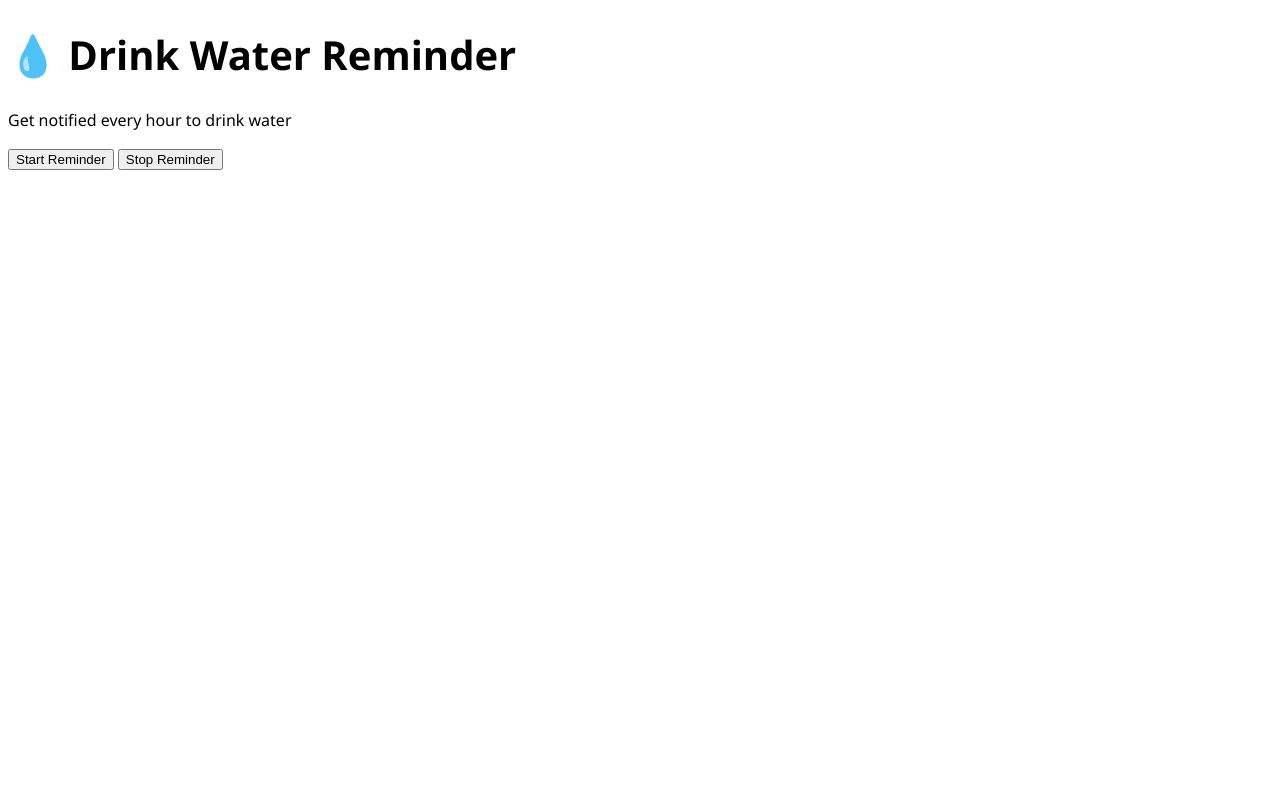
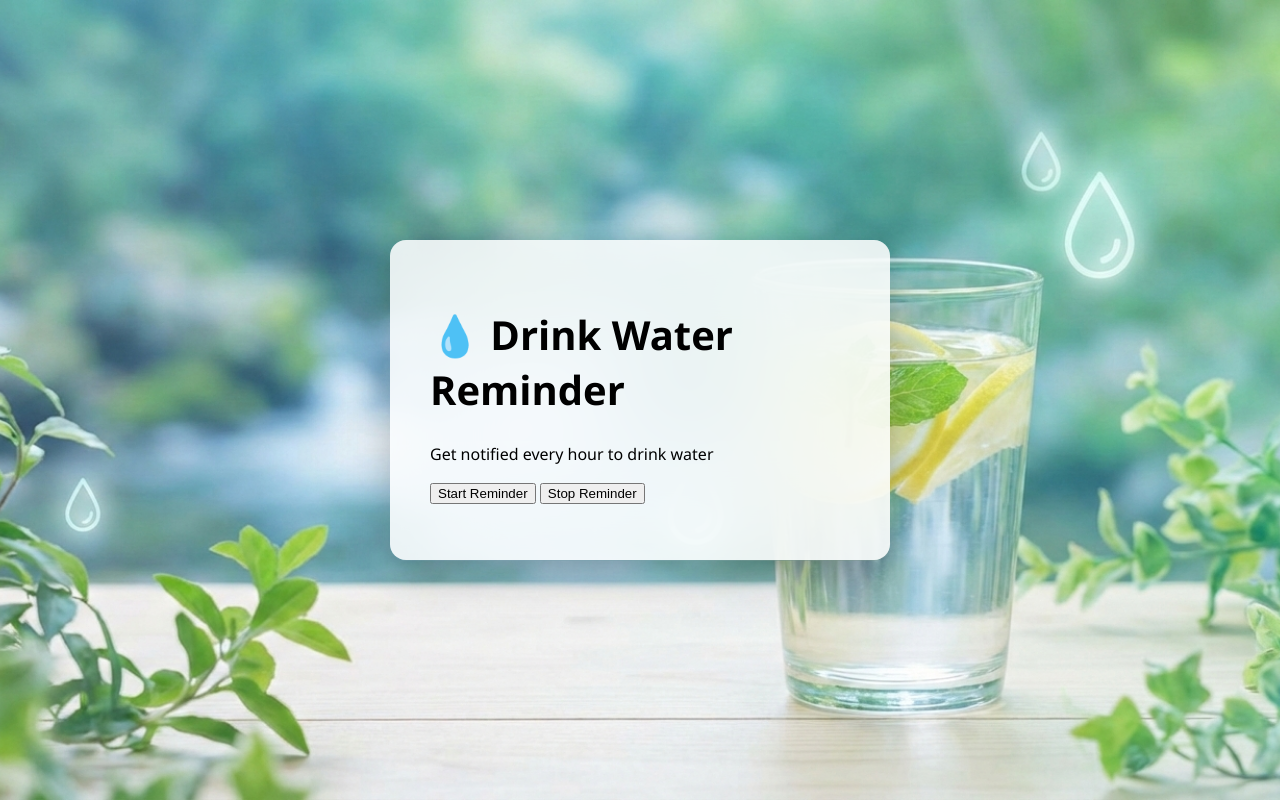
Before and after one commit to ManthanTerse/Drink-Water-Reminder-App, a Flask app: page / in a window 1280 px wide. Run offline with Flask 3, Linux system fonts and the light colour scheme; parts of the project's set-up code (start-up, migrations or seed data) failed here and were passed over.

Commit message:
Enhance body and container styles in CSS
Updated body styles to include background image and flexbox layout. Added container styles for improved design.

```diff
--- a/static/style.css
+++ b/static/style.css
@@ -1,5 +1,23 @@
 body {
+    min-height: 100vh;
+    margin: 0;
     font-family: 'Segoe UI', sans-serif;
+
+    background: url("/static/bg.png") no-repeat center center/cover;
+
+    display: flex;
+    align-items: center;
+    justify-content: center;
+}
+
+.container {
+    background: rgba(255, 255, 255, 0.85);
+    backdrop-filter: blur(50px);
+    padding: 40px;
+    border-radius: 16px;
+    box-shadow: 0 15px 40px rgba(0, 0, 0, 0.25);
+    max-width: 420px;
+    width: 90%;
 }
 
 h1 {
```
